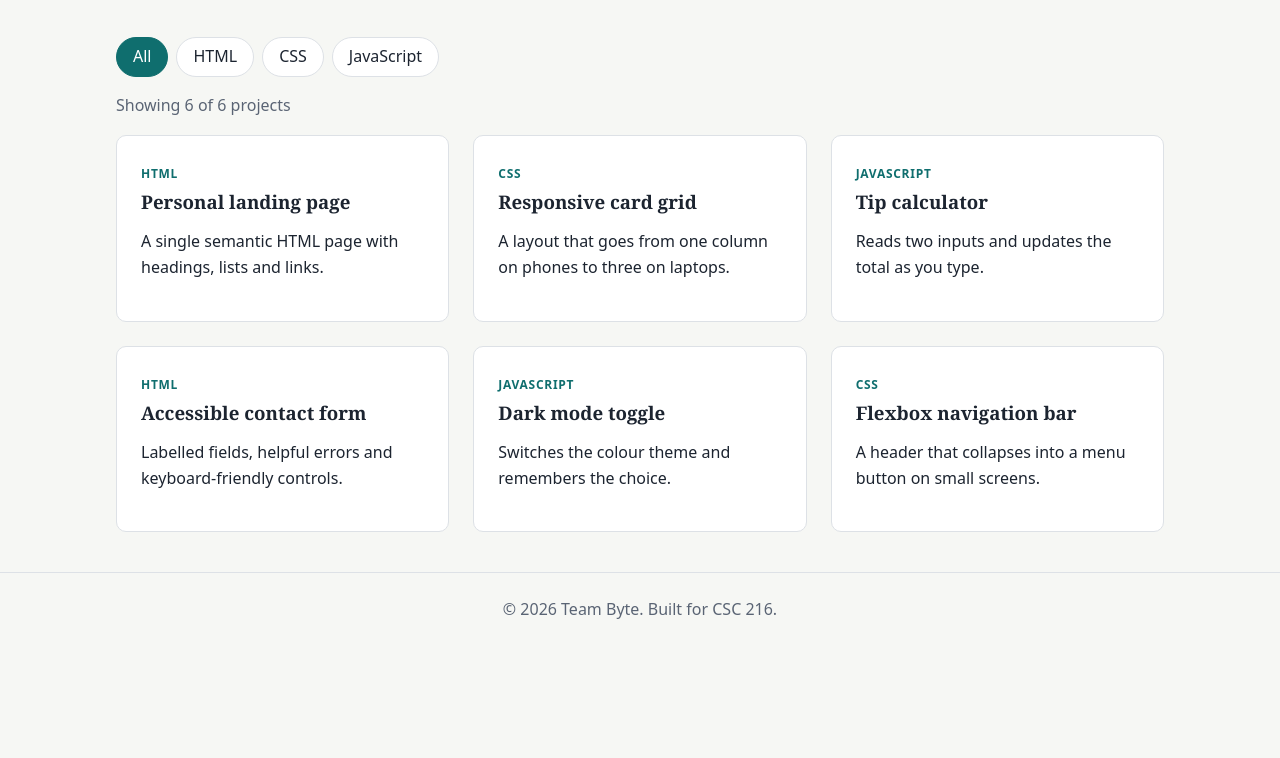
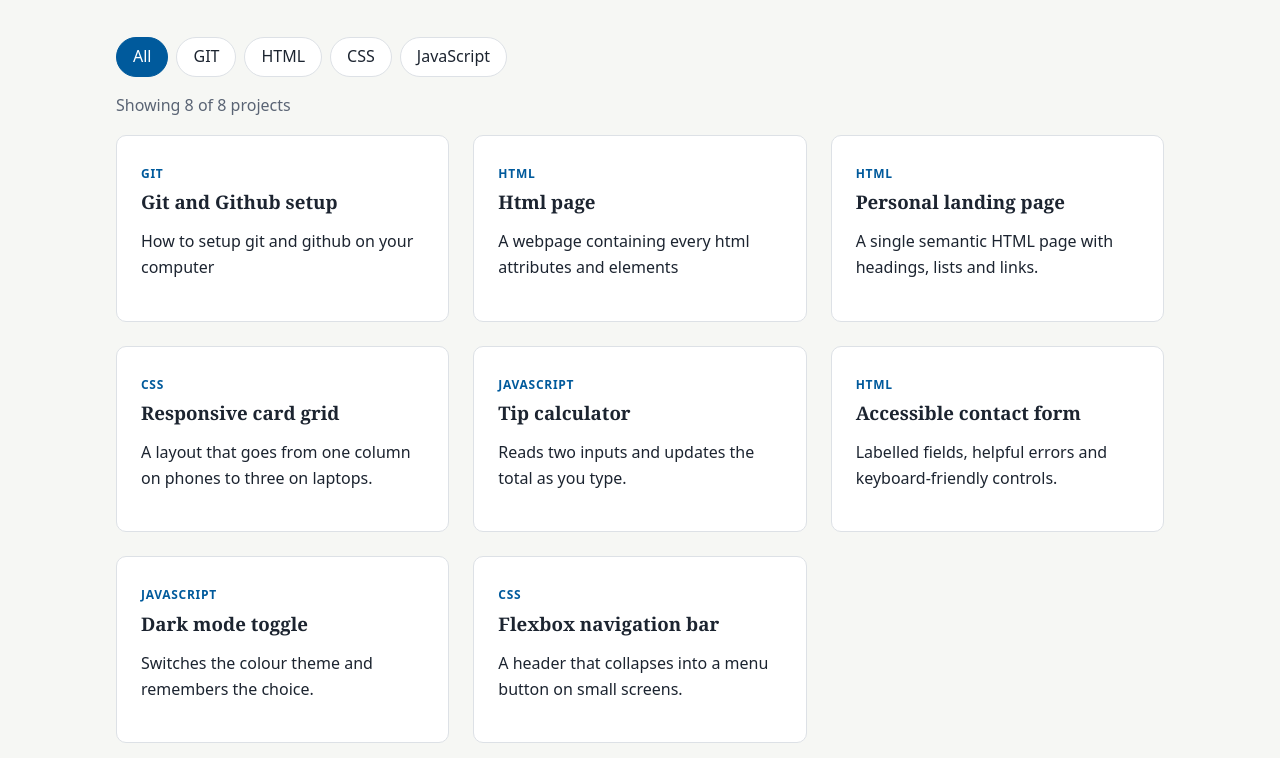
Before and after one commit to bry-kip/team-website, a plain HTML site: page projects.html in a window 1280 px wide. Shown: the part 205-963 px from the top of the page. Before the commit the page ends 868 px from the top, so only its background shows below. Drawn offline with Linux system fonts and the light colour scheme.

Commit message:
We made it ours
Co-aurthored-by: Brian Kiprotich<briankiprotich0856@gmail.com>

```diff
--- a/css/styles.css
+++ b/css/styles.css
@@ -9,8 +9,8 @@
   --color-surface: #ffffff;
   --color-text: #1c2430;
   --color-muted: #5a6474;
-  --color-primary: #0f6e6e;
-  --color-primary-dark: #0a5050;
+  --color-primary: #005a9c;
+  --color-primary-dark: #003d6b;
   --color-on-primary: #ffffff;
   --color-border: #dde1e6;
   --color-error: #b3261e;
@@ -34,8 +34,8 @@ body.dark {
   --color-surface: #1a212b;
   --color-text: #e7ebf0;
   --color-muted: #a2abb9;
-  --color-primary: #4fc1c1;
-  --color-primary-dark: #83d8d8;
+  --color-primary: #66b2ff;
+  --color-primary-dark: #99ccff;
   --color-on-primary: #0b1f1f;
   --color-border: #2b3340;
   --color-error: #ff8a80;
--- a/js/script.js
+++ b/js/script.js
@@ -7,39 +7,41 @@
 /* ---------- 1. Shared: runs on every page ---------- */
 
 // Put the current year in the footer.
-const yearEl = document.querySelector('#year');
+const yearEl = document.querySelector("#year");
 if (yearEl) {
   yearEl.textContent = new Date().getFullYear();
 }
 
 // Open and close the navigation menu on small screens.
-const navToggle = document.querySelector('.nav-toggle');
-const siteNav = document.querySelector('#site-nav');
+const navToggle = document.querySelector(".nav-toggle");
+const siteNav = document.querySelector("#site-nav");
 
 if (navToggle && siteNav) {
-  navToggle.addEventListener('click', () => {
-    const isOpen = siteNav.classList.toggle('open');
-    navToggle.setAttribute('aria-expanded', String(isOpen));
+  navToggle.addEventListener("click", () => {
+    const isOpen = siteNav.classList.toggle("open");
+    navToggle.setAttribute("aria-expanded", String(isOpen));
   });
 }
 
 // Dark mode, remembered across pages and visits.
-const themeToggle = document.querySelector('.theme-toggle');
-const THEME_KEY = 'team-theme';
+const themeToggle = document.querySelector(".theme-toggle");
+const THEME_KEY = "team-theme";
 
 function applyTheme(theme) {
-  const isDark = theme === 'dark';
-  document.body.classList.toggle('dark', isDark);
+  const isDark = theme === "dark";
+  document.body.classList.toggle("dark", isDark);
   if (themeToggle) {
-    themeToggle.setAttribute('aria-pressed', String(isDark));
+    themeToggle.setAttribute("aria-pressed", String(isDark));
   }
 }
 
 applyTheme(localStorage.getItem(THEME_KEY));
 
 if (themeToggle) {
-  themeToggle.addEventListener('click', () => {
-    const newTheme = document.body.classList.contains('dark') ? 'light' : 'dark';
+  themeToggle.addEventListener("click", () => {
+    const newTheme = document.body.classList.contains("dark")
+      ? "light"
+      : "dark";
     applyTheme(newTheme);
     localStorage.setItem(THEME_KEY, newTheme);
   });
@@ -47,39 +49,81 @@ if (themeToggle) {
 /* ---------- 2. Projects page ---------- */
 
 const projects = [
-  { title: 'Personal landing page', category: 'html', description: 'A single semantic HTML page with headings, lists and links.' },
-  { title: 'Responsive card grid', category: 'css', description: 'A layout that goes from one column on phones to three on laptops.' },
-  { title: 'Tip calculator', category: 'js', description: 'Reads two inputs and updates the total as you type.' },
-  { title: 'Accessible contact form', category: 'html', description: 'Labelled fields, helpful errors and keyboard-friendly controls.' },
-  { title: 'Dark mode toggle', category: 'js', description: 'Switches the colour theme and remembers the choice.' },
-  { title: 'Flexbox navigation bar', category: 'css', description: 'A header that collapses into a menu button on small screens.' }
+  {
+    title: "Git and Github setup",
+    category: "git",
+    description: "How to setup git and github on your computer",
+  },
+  {
+    title: "Html page",
+    category: "html",
+    description: "A webpage containing every html attributes and elements ",
+  },
+  {
+    title: "Personal landing page",
+    category: "html",
+    description: "A single semantic HTML page with headings, lists and links.",
+  },
+  {
+    title: "Responsive card grid",
+    category: "css",
+    description:
+      "A layout that goes from one column on phones to three on laptops.",
+  },
+  {
+    title: "Tip calculator",
+    category: "js",
+    description: "Reads two inputs and updates the total as you type.",
+  },
+  {
+    title: "Accessible contact form",
+    category: "html",
+    description:
+      "Labelled fields, helpful errors and keyboard-friendly controls.",
+  },
+  {
+    title: "Dark mode toggle",
+    category: "js",
+    description: "Switches the colour theme and remembers the choice.",
+  },
+  {
+    title: "Flexbox navigation bar",
+    category: "css",
+    description: "A header that collapses into a menu button on small screens.",
+  },
 ];
 
-const categoryNames = { html: 'HTML', css: 'CSS', js: 'JavaScript' };
+const categoryNames = {
+  git: "Git",
+  html: "HTML",
+  css: "CSS",
+  js: "JavaScript",
+};
 
-const projectList = document.querySelector('#project-list');
-const projectCount = document.querySelector('#project-count');
-const filterButtons = document.querySelectorAll('.filter-btn');
+const projectList = document.querySelector("#project-list");
+const projectCount = document.querySelector("#project-count");
+const filterButtons = document.querySelectorAll(".filter-btn");
 
 function renderProjects(filter) {
-  const visible = filter === 'all'
-    ? projects
-    : projects.filter((project) => project.category === filter);
+  const visible =
+    filter === "all"
+      ? projects
+      : projects.filter((project) => project.category === filter);
 
   projectList.replaceChildren();
 
   visible.forEach((project) => {
-    const card = document.createElement('article');
-    card.className = 'card';
+    const card = document.createElement("article");
+    card.className = "card";
 
-    const tag = document.createElement('span');
-    tag.className = 'tag';
+    const tag = document.createElement("span");
+    tag.className = "tag";
     tag.textContent = categoryNames[project.category];
 
-    const heading = document.createElement('h3');
+    const heading = document.createElement("h3");
     heading.textContent = project.title;
 
-    const text = document.createElement('p');
+    const text = document.createElement("p");
     text.textContent = project.description;
 
     card.append(tag, heading, text);
@@ -90,29 +134,29 @@ function renderProjects(filter) {
 }
 
 if (projectList) {
-  renderProjects('all');
+  renderProjects("all");
 
   filterButtons.forEach((button) => {
-    button.addEventListener('click', () => {
-      filterButtons.forEach((btn) => btn.setAttribute('aria-pressed', 'false'));
-      button.setAttribute('aria-pressed', 'true');
+    button.addEventListener("click", () => {
+      filterButtons.forEach((btn) => btn.setAttribute("aria-pressed", "false"));
+      button.setAttribute("aria-pressed", "true");
       renderProjects(button.dataset.filter);
     });
   });
 }
 /* ---------- 3. Contact page ---------- */
 
-const form = document.querySelector('#contact-form');
+const form = document.querySelector("#contact-form");
 
 if (form) {
-  const nameInput = document.querySelector('#name');
-  const emailInput = document.querySelector('#email');
-  const messageInput = document.querySelector('#message');
-  const charCount = document.querySelector('#char-count');
-  const statusEl = document.querySelector('#form-status');
+  const nameInput = document.querySelector("#name");
+  const emailInput = document.querySelector("#email");
+  const messageInput = document.querySelector("#message");
+  const charCount = document.querySelector("#char-count");
+  const statusEl = document.querySelector("#form-status");
 
   // Live character counter.
-  messageInput.addEventListener('input', () => {
+  messageInput.addEventListener("input", () => {
     charCount.textContent = messageInput.value.length;
   });
 
@@ -120,50 +164,50 @@ if (form) {
   function showError(input, message) {
     const errorEl = document.querySelector(`#${input.id}-error`);
     errorEl.textContent = message;
-    input.setAttribute('aria-invalid', message ? 'true' : 'false');
+    input.setAttribute("aria-invalid", message ? "true" : "false");
   }
 
   // Check every field. Returns true only if all are valid.
   function validateForm() {
     let isValid = true;
 
-    if (nameInput.value.trim() === '') {
-      showError(nameInput, 'Please enter your name.');
+    if (nameInput.value.trim() === "") {
+      showError(nameInput, "Please enter your name.");
       isValid = false;
     } else {
-      showError(nameInput, '');
+      showError(nameInput, "");
     }
 
     const emailPattern = /^[^\s@]+@[^\s@]+\.[^\s@]+$/;
     if (!emailPattern.test(emailInput.value.trim())) {
-      showError(emailInput, 'Enter an email address like name@example.com.');
+      showError(emailInput, "Enter an email address like name@example.com.");
       isValid = false;
     } else {
-      showError(emailInput, '');
+      showError(emailInput, "");
     }
 
     if (messageInput.value.trim().length < 20) {
-      showError(messageInput, 'Your message needs at least 20 characters.');
+      showError(messageInput, "Your message needs at least 20 characters.");
       isValid = false;
     } else {
-      showError(messageInput, '');
+      showError(messageInput, "");
     }
 
     return isValid;
   }
 
-  form.addEventListener('submit', (event) => {
+  form.addEventListener("submit", (event) => {
     event.preventDefault();
-    statusEl.textContent = '';
+    statusEl.textContent = "";
 
     if (!validateForm()) {
       form.querySelector('[aria-invalid="true"]').focus();
       return;
     }
 
-    const firstName = nameInput.value.trim().split(' ')[0];
+    const firstName = nameInput.value.trim().split(" ")[0];
     statusEl.textContent = `Thanks, ${firstName}! Your message is ready. (We connect this form to a real server later.)`;
     form.reset();
-    charCount.textContent = '0';
+    charCount.textContent = "0";
   });
 }
--- a/projects.html
+++ b/projects.html
@@ -1,11 +1,14 @@
-<!DOCTYPE html>
+<!doctype html>
 <html lang="en">
   <head>
-  <meta charset="UTF-8">
-  <meta name="viewport" content="width=device-width, initial-scale=1.0">
-  <meta name="description" content="Projects built by Team Byte while learning web development.">
-  <title>Projects | Team Byte</title>
-  <link rel="stylesheet" href="css/styles.css">
+    <meta charset="UTF-8" />
+    <meta name="viewport" content="width=device-width, initial-scale=1.0" />
+    <meta
+      name="description"
+      content="Projects built by Vic & Bry while learning web development."
+    />
+    <title>Projects | Vic & Bry</title>
+    <link rel="stylesheet" href="css/styles.css" />
     <script src="js/script.js" defer></script>
   </head>
   <body>
@@ -13,8 +16,15 @@
 
     <header class="site-header">
       <div class="container header-inner">
-      <a class="logo" href="index.html">Team Byte</a>
-      <button class="nav-toggle" type="button" aria-expanded="false" aria-controls="site-nav">Menu</button>
+        <a class="logo" href="index.html">Vic & Bry</a>
+        <button
+          class="nav-toggle"
+          type="button"
+          aria-expanded="false"
+          aria-controls="site-nav"
+        >
+          Menu
+        </button>
         <nav id="site-nav" class="site-nav" aria-label="Main">
           <ul>
             <li><a href="index.html">Home</a></li>
@@ -22,21 +32,65 @@
             <li><a href="contact.html">Contact</a></li>
           </ul>
         </nav>
-      <button class="theme-toggle" type="button" aria-pressed="false">Dark mode</button>
+        <button class="theme-toggle" type="button" aria-pressed="false">
+          Dark mode
+        </button>
       </div>
     </header>
 
     <main id="main" class="container">
       <header class="page-header">
         <h1>Our projects</h1>
-      <p class="lead">Small exercises we built while learning. Filter them by technology.</p>
+        <p class="lead">
+          Small exercises we built while learning. Filter them by technology.
+        </p>
       </header>
 
-    <div class="filters" role="group" aria-label="Filter projects by technology">
-      <button class="filter-btn" type="button" data-filter="all" aria-pressed="true">All</button>
-      <button class="filter-btn" type="button" data-filter="html" aria-pressed="false">HTML</button>
-      <button class="filter-btn" type="button" data-filter="css" aria-pressed="false">CSS</button>
-      <button class="filter-btn" type="button" data-filter="js" aria-pressed="false">JavaScript</button>
+      <div
+        class="filters"
+        role="group"
+        aria-label="Filter projects by technology"
+      >
+        <button
+          class="filter-btn"
+          type="button"
+          data-filter="all"
+          aria-pressed="true"
+        >
+          All
+        </button>
+        <button
+          class="filter-btn"
+          type="button"
+          data-filter="git"
+          aria-pressed="false"
+        >
+          GIT
+        </button>
+        <button
+          class="filter-btn"
+          type="button"
+          data-filter="html"
+          aria-pressed="false"
+        >
+          HTML
+        </button>
+        <button
+          class="filter-btn"
+          type="button"
+          data-filter="css"
+          aria-pressed="false"
+        >
+          CSS
+        </button>
+        <button
+          class="filter-btn"
+          type="button"
+          data-filter="js"
+          aria-pressed="false"
+        >
+          JavaScript
+        </button>
       </div>
 
       <p id="project-count" class="project-count" aria-live="polite"></p>
@@ -49,7 +103,7 @@
 
     <footer class="site-footer">
       <div class="container">
-      <p>© <span id="year">2026</span> Team Byte. Built for CSC 216.</p>
+        <p>© <span id="year">2026</span> Vic & Bry. Built for CSC 216.</p>
       </div>
     </footer>
   </body>
```
Also changed, not shown: contact.html (+50 -15 lines), index.html (+9 -9 lines). Lines whose indentation alone changed are shown as unchanged.
